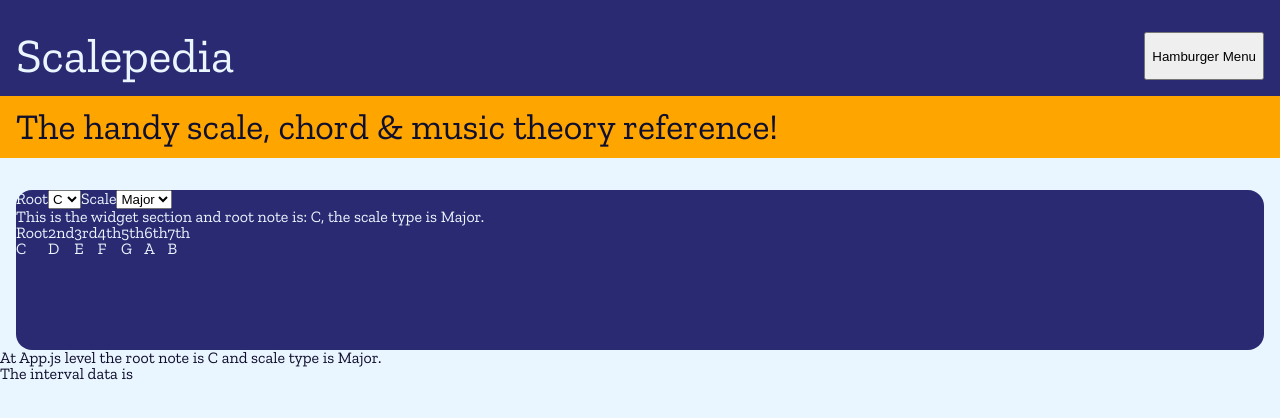
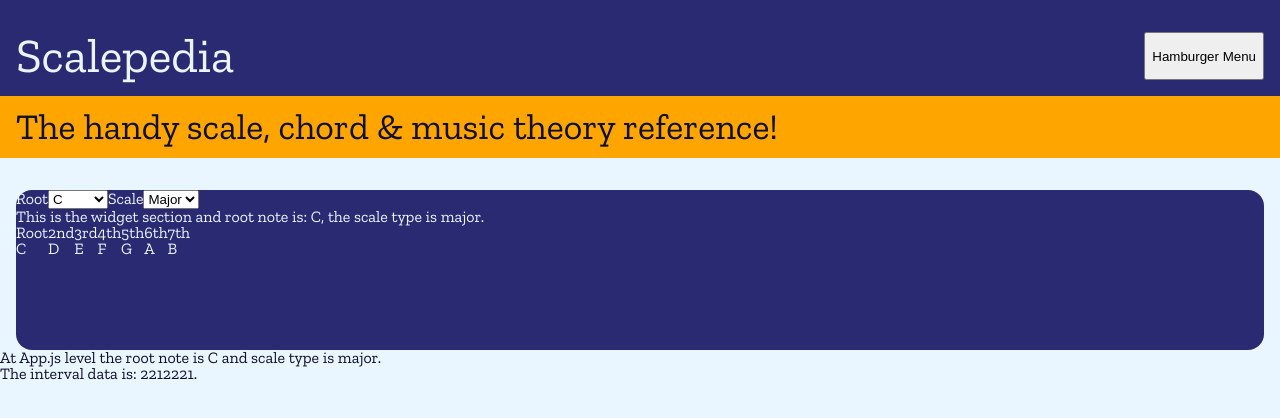
Before and after one commit to thomaswalsh92/scalepedia, a React (Create React App) app: page / in a window 1280 px wide. Shown: the top 418 px of the page. Built offline with nearby package versions, Linux system fonts and the light colour scheme.

Commit message:
implemented ability to look up scale intervals on load and on state change

```diff
--- a/src/App.js
+++ b/src/App.js
@@ -1,18 +1,19 @@
 
 import './fonts.css'
 import './App.scss';
-import React, { useState } from 'react';
+import React, { useEffect, useState } from 'react';
 import { NavBar } from './NavBar/NavBar.js'
 import { Hero } from './Hero/Hero.js'
 import { Widget } from './Widget/Widget';
 import { intervalLookup } from './utilities/intervalLookup.js'
 
+function App() {
+  const initRootNote = 'C'
+  const initScaleType = 'major'
 
-
-function App() {
-
-  const [rootNote, setRootNote ] = React.useState('C')
-  const [scaleType, setScaleType ] = React.useState('Major')
+  const [rootNote, setRootNote ] = React.useState(initRootNote)
+  const [scaleType, setScaleType ] = React.useState(initScaleType)
+  const [scaleIntervals, setScaleIntervals ] = React.useState(intervalLookup(initScaleType))
 
   function changeRootNote(newRootNote) {
     setRootNote(newRootNote);
@@ -20,13 +21,8 @@ function App() {
 
   function changeScaleType (newScaleType) {
     setScaleType(newScaleType);
+    setScaleIntervals(intervalLookup(newScaleType));
   }
-
-  function getIntervals (scaleType) {
-    return intervalLookup (scaleType)
-  }
-
-  let intervals = getIntervals(scaleType)
 
   return (
     <div className='app'>
@@ -35,11 +31,10 @@ function App() {
       <div className='main'>
       <Widget rootNote={rootNote} changeRootNote={changeRootNote} scaleType={scaleType} changeScaleType={changeScaleType} />
       <p>At App.js level the root note is {rootNote} and scale type is {scaleType}.</p>
-      <p>The interval data is {intervals}</p>
-      <p></p>
+      <p>The interval data is: {scaleIntervals}.</p>
       </div>
     </div>
   );
-}
+};
 
 export default App;
--- a/src/Widget/ControlBar.js
+++ b/src/Widget/ControlBar.js
@@ -12,13 +12,18 @@ export const ControlBar = (props) => {
         <div className='controlBar'>
             <label for='root'>Root</label>
             <select name={props.rootNote}  onChange={changeRootNote} className='rootSelect'>
-                <option value='C'>C</option>
-                <option value='D'>D</option>
-                <option value='E'>E</option>
-                <option value='F'>F</option>
-                <option value='G'>G</option>
-                <option value='A'>A</option>
-                <option value='B'>B</option>
+                <option value='0'>C</option>
+                <option value='1'>C#/Ab</option>
+                <option value='2'>D</option>
+                <option value='3'>D#/Eb</option>
+                <option value='4'>E</option>
+                <option value='5'>F</option>
+                <option value='6'>F#/Gb</option>
+                <option value='7'>G</option>
+                <option value='8'>D#/Ab</option>
+                <option value='9'>A</option>
+                <option value='10'>A#/Bb</option>
+                <option value='11'>B</option>
             </select>
             <label for='scale'>Scale</label>
             <select name={props.scaleType} onChange={changeScaleType} className='scaleSelect'>
--- a/src/utilities/intervalLookup.js
+++ b/src/utilities/intervalLookup.js
@@ -1,5 +1,5 @@
 export const intervalLookup = (scaleType) => {
-    const intervalLookup = [
+    const intervalTable = [
         { scaleType: 'major',
           intervals: [2, 2, 1, 2, 2, 2, 1]
         },
@@ -7,9 +7,9 @@ export const intervalLookup = (scaleType) => {
           intervals: [2, 1, 2, 2, 2, 1, 2]
         },
     ]
-    for (const i in intervalLookup) {
-        if (scaleType === intervalLookup[i].scaleType) {
-            return intervalLookup[i].intervals
+    for (const i in intervalTable) {
+        if (scaleType === intervalTable[i].scaleType) {
+            return intervalTable[i].intervals
         }
     }
 }
--- /dev/null
+++ b/src/utilities/scaleLookup.js
@@ -0,0 +1 @@
+// this module will when provided a root note number and  a scale type, produce an array of values corresponding to the notes in that scale.
```
